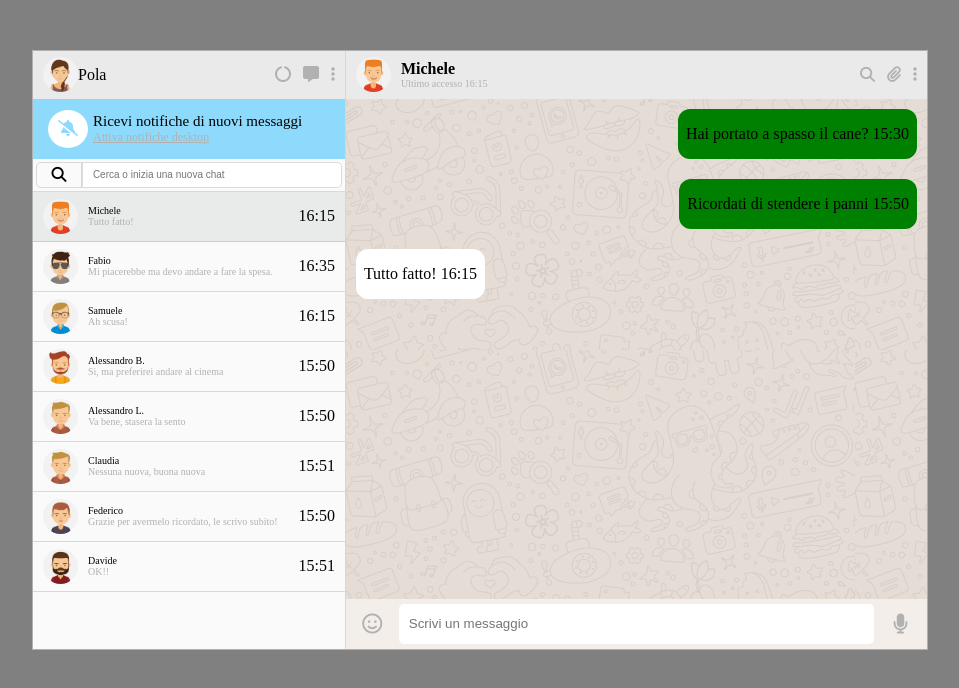
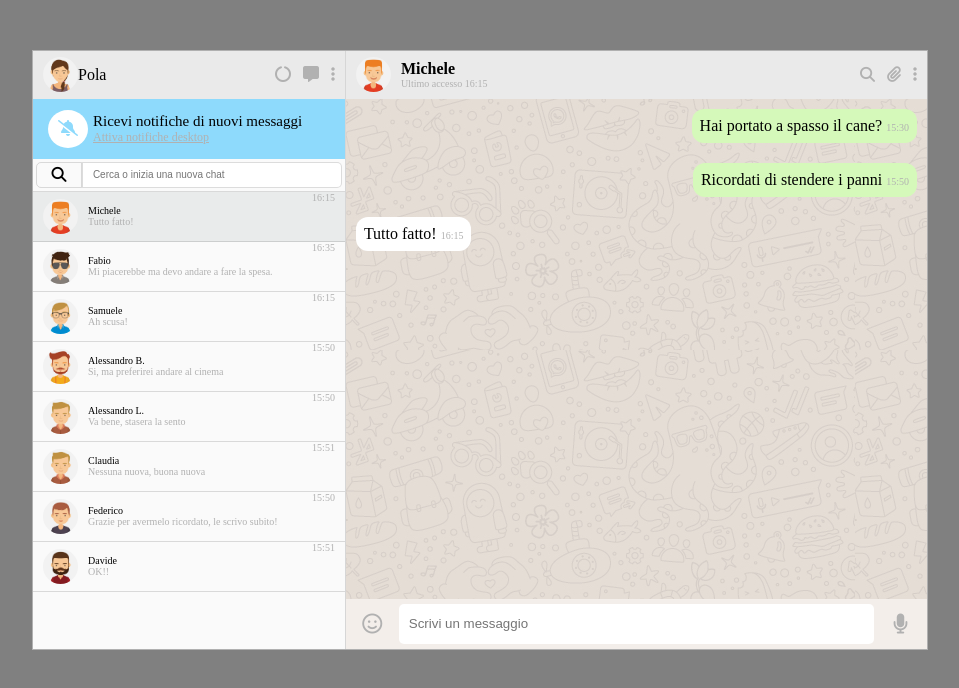
Before and after one commit to danilopiccinni/vue-boolzapp, a plain HTML site: page index.html in a window 1280 px wide. Shown: the whole page, without its empty margins (160-1119 px from the left). Drawn offline with nearby package versions, Linux system fonts and the light colour scheme.

Commit message:
feat: visualizazzione degli orari

```diff
--- a/css/style.css
+++ b/css/style.css
@@ -173,6 +173,13 @@ img {
     font-size: 10px;
 }
 
+.orario {
+    color: #b1b1b1;
+
+    font-size: 10px;
+    align-self:baseline;
+}
+
 li {
 
     display: flex;
@@ -257,18 +264,21 @@ li {
 
 }
 
-
 .active {
 
     background-color: #e9ebeb;
 }
 
+
+
 .message {
 
-    padding: 1em 0.5em;
+    padding: 0.5em 0.5em;
     margin: 10px;
     border-radius: 12px;
 }
+
+
 /* ---------------- */
 
 
@@ -296,7 +306,7 @@ il messaggio è ricevuto o inviato */
 }
 .green {
 
-    background-color: green;
+    background-color: #d5f9ba;
 }
 /* ---------------- */
 
--- a/index.html
+++ b/index.html
@@ -96,9 +96,6 @@ https://cdn.jsdelivr.net/npm/luxon@3.3.0/build/global/luxon.min.js
                     <div class="contatti-sx">
                         <img :src=contatti[indexActive].avatar alt="img">
 
-                        <br>
-
-
                         <div class="interno-contatto">
                             <!-- fa visualizzare il nome  -->
                             <strong>{{contatti[indexActive].name}}</strong>
@@ -109,12 +106,6 @@ https://cdn.jsdelivr.net/npm/luxon@3.3.0/build/global/luxon.min.js
                                 <span>Ultimo accesso {{ prendiOrario(contatti[indexActive]) }}</span>
                             </span>
                         </div>
-
-
-
-
-
-
 
                     </div>
                     <div class="contatti-dx">
@@ -127,8 +118,11 @@ https://cdn.jsdelivr.net/npm/luxon@3.3.0/build/global/luxon.min.js
                 <!-- sezione in cui si visualizzano i vari messaggi inviati e ricevuto della chat attiva -->
                 <div class="chat-attiva">
                     <!-- ciclo che crea in pagina i messaggi presenti in memoria con quel contatto -->
-                    <div v-for="messaggio in contatti[indexActive].messages" :class=" messaggio.status == 'sent' ? 'sent' : 'received'" >
-                            <span :class="messaggio.status == 'sent' ? 'green' : 'white'" class="message" >{{messaggio.message}} {{prendiOrarioMessaggio(messaggio)}}</span>
+                    <div v-for="messaggio in contatti[indexActive].messages" :class=" messaggio.status == 'sent' ? 'sent' : 'received'" class="messaggio">
+                            <span :class="messaggio.status == 'sent' ? 'green' : 'white'" class="message" >{{messaggio.message}}
+                                <span class="orario orario-messaggio">{{prendiOrarioMessaggio(messaggio)}}</span>
+
+                            </span>
                     </div>
 
                 </div>
```
